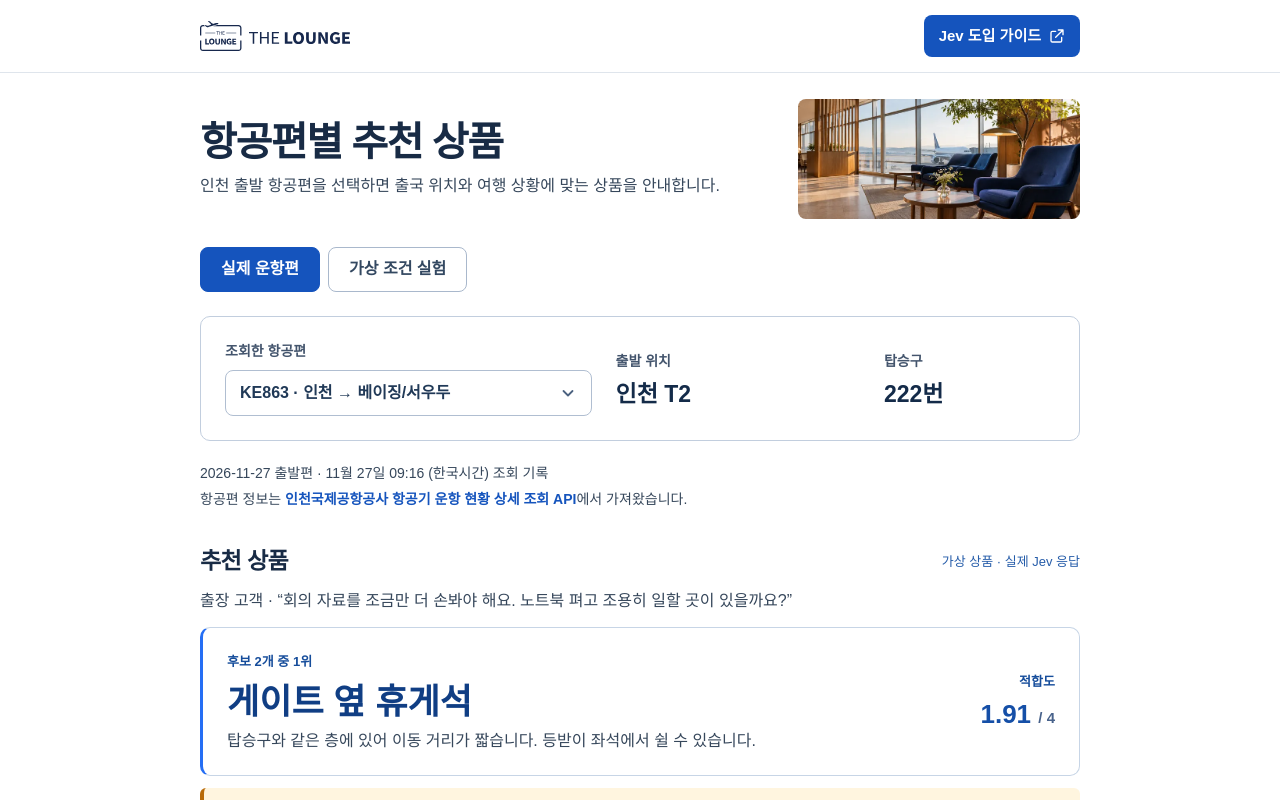
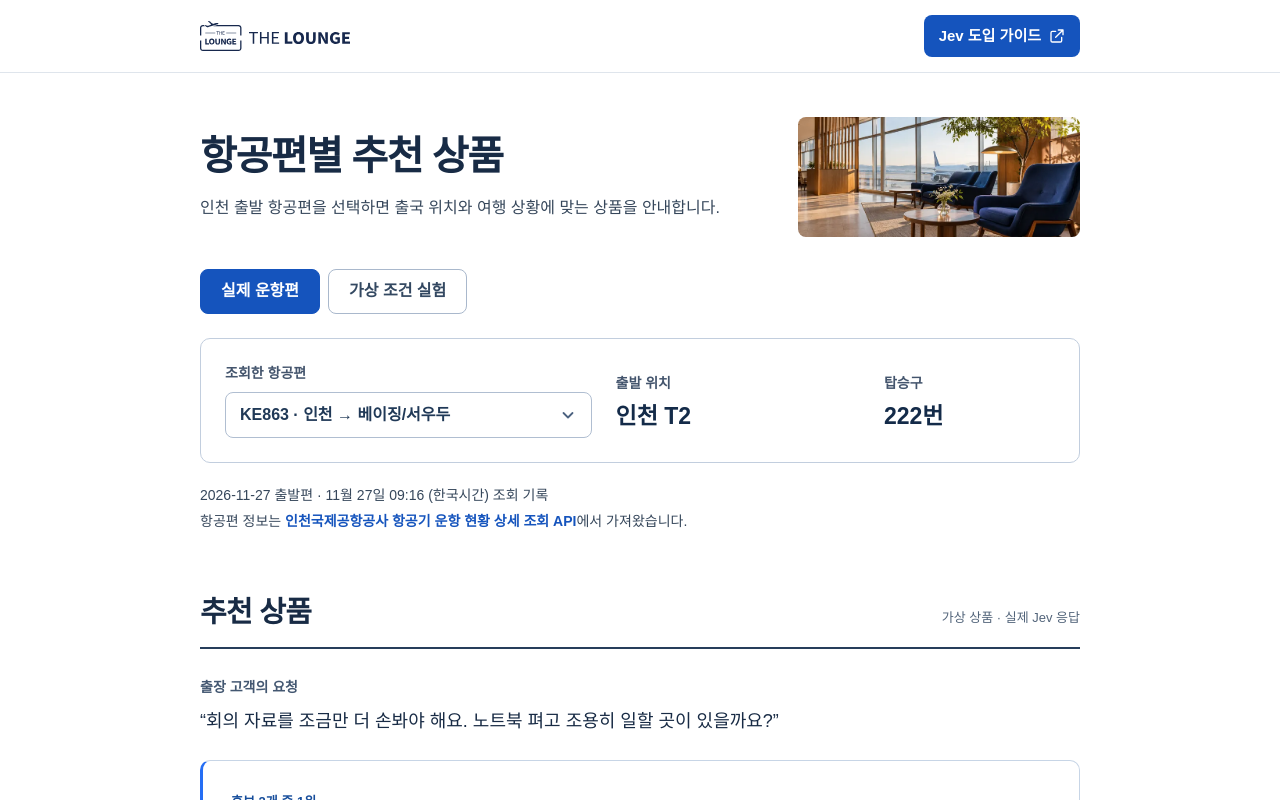
Before and after one commit to minsukong/jev-poc, a React (Vite) app: page / in a window 1280 px wide. Shown: the top 800 px of the page. Built offline with nearby package versions, Linux system fonts and the light colour scheme; a web font is replaced by a local one.

Commit message:
Clarify visual hierarchy of flight recommendation results

```diff
--- a/src/main.tsx
+++ b/src/main.tsx
@@ -54,7 +54,7 @@ function App(){
       <div><small>출발 위치</small><strong>인천 {snapshot.flight.terminal}</strong></div><div><small>탑승구</small><strong>{snapshot.flight.gate}번</strong></div></div>
       <p className="source">{snapshot.date} 출발편 · {stamp} (한국시간) 조회 기록<br/>항공편 정보는 <a href="https://www.data.go.kr/data/15140153/openapi.do">인천국제공항공사 항공기 운항 현황 상세 조회 API</a>에서 가져왔습니다.</p>
       <div className="line"><h2>추천 상품</h2><small>가상 상품 · 실제 Jev 응답</small></div>
-      <p className="quote">출장 고객 · “{cases[0].preference}”</p>
+      <div className="request-copy"><strong>출장 고객의 요청</strong><blockquote>“{cases[0].preference}”</blockquote></div>
       <article className="pick"><div><small>후보 {snapshot.result.rows.length}개 중 1위</small><h3>{recordedTop.name}</h3><p>{recordedTop.displayDescription}</p></div><div className="score"><small>적합도</small><strong>{snapshot.result.rows[0].score.toFixed(2)} <em>/ 4</em></strong></div></article>
       {snapshot.result.rows.every(row => ['gate', 'meal'].includes(row.id)) && <p className="fit-notice"><strong>업무 공간을 찾는 고객에게는 추천하기 어렵습니다.</strong>이용 가능한 상품 중 조용한 업무 공간을 제공한다고 안내한 곳이 없습니다.</p>}
       <details><summary>추천 기준과 측정 결과</summary><div className="disclosure-body"><div className="inner"><p>인천공항 API가 제공한 터미널과 목적지, 출발까지 남은 시간으로 상품을 추렸습니다. 실제 보안검색 출국장과 상품까지의 도보 거리는 확인되지 않아 동·서편 전용 상품은 제외했습니다. Jev가 고객의 요청과 후보 상품의 설명을 읽고 적합도를 평가했습니다.</p><p>규칙 기반 1위 · {item(snapshot.result.rules[0].id).name}<br/>Jev 응답 시간 · {snapshot.result.elapsedMs}ms<br/>예상 API 비용 · ${snapshot.result.estimatedUsd.toFixed(8)} (입력 {snapshot.result.usage.input_tokens}토큰)</p><details><summary>Jev 원본 응답</summary><div className="disclosure-body"><div className="inner"><pre>{JSON.stringify(snapshot.result.raw,null,2)}</pre></div></div></details></div></div></details>
--- a/src/style.css
+++ b/src/style.css
@@ -204,3 +204,29 @@ a:not(.guide-link):not(:has(img)):is(:hover, :focus-visible) {
 }
 .fit-notice strong { display: block; margin-bottom: 4px; color: #713c07; }
 .pick + .fit-notice { margin: 12px 0 20px; }
+
+.intro { margin-block: clamp(24px, 4vw, 44px) 32px; }
+.intro h1 { margin-bottom: 14px; }
+.intro p { max-width: 36em; line-height: 1.7; }
+.recorded .source { margin-bottom: clamp(36px, 6vw, 56px); }
+.line {
+  align-items: baseline;
+  padding-bottom: 12px;
+  border-bottom: 2px solid #263e5b;
+}
+.line h2 { font-size: clamp(24px, 3vw, 29px); }
+.line small { color: #52647a; }
+.request-copy { margin: 26px 0 24px; }
+.request-copy strong { color: #435771; font-size: 14px; }
+.request-copy blockquote { margin: 6px 0 0; font-size: 18px; line-height: 1.7; }
+.recorded .pick { padding: clamp(18px, 3vw, 28px); gap: 20px; }
+.recorded .pick h3 { margin: 8px 0 10px; }
+.recorded .pick p { line-height: 1.7; }
+.recorded .score { border-left: 1px solid #d4deea; padding-left: 24px; }
+.recorded > details:first-of-type { margin-top: 32px; }
+.recorded > details + details { margin-top: 12px; }
+@media (max-width: 600px) {
+  .recorded .pick { align-items: stretch; flex-direction: column; gap: 14px; }
+  .recorded .score { display: flex; align-items: baseline; gap: 10px; padding: 12px 0 0; border: 0; border-top: 1px solid #d4deea; }
+  .request-copy blockquote { font-size: 17px; }
+}
```
Also changed, not shown: 8 other files (tests, documents, lock files or other folders).
